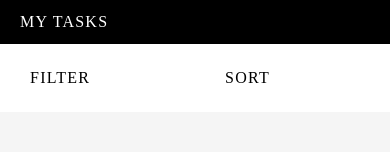
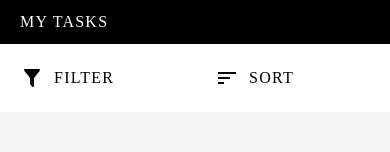
Before and after one commit to kajeropk/remind-me, a React Native app: screen / in a window 390 px wide. Shown: the top 152 px of the page. Built offline with nearby package versions, Linux system fonts and the light colour scheme; grey boxes are pictures that could not be loaded.

Commit message:
fix: Change path of images

```diff
--- a/App.js
+++ b/App.js
@@ -79,7 +79,7 @@ const App = () => {
         <TopButtonView>
           <FilterButtonView>
             <FilterButton onPress={() => alertMessage()} >
-              <FilterIcon source={require('../remindme/images/filter_black.png')}>
+              <FilterIcon source={require('./images/filter_black.png')}>
               </FilterIcon>
               <TextButton>
                 FILTER
@@ -88,7 +88,7 @@ const App = () => {
           </FilterButtonView>
           <SortButtonView>
             <SortButton  onPress={() => alertMessage()} >
-              <SortIcon   source={require('../remindme/images/sort_black.png')}>
+              <SortIcon   source={require('./images/sort_black.png')}>
               </SortIcon>
               <TextButton>
                 SORT
```
